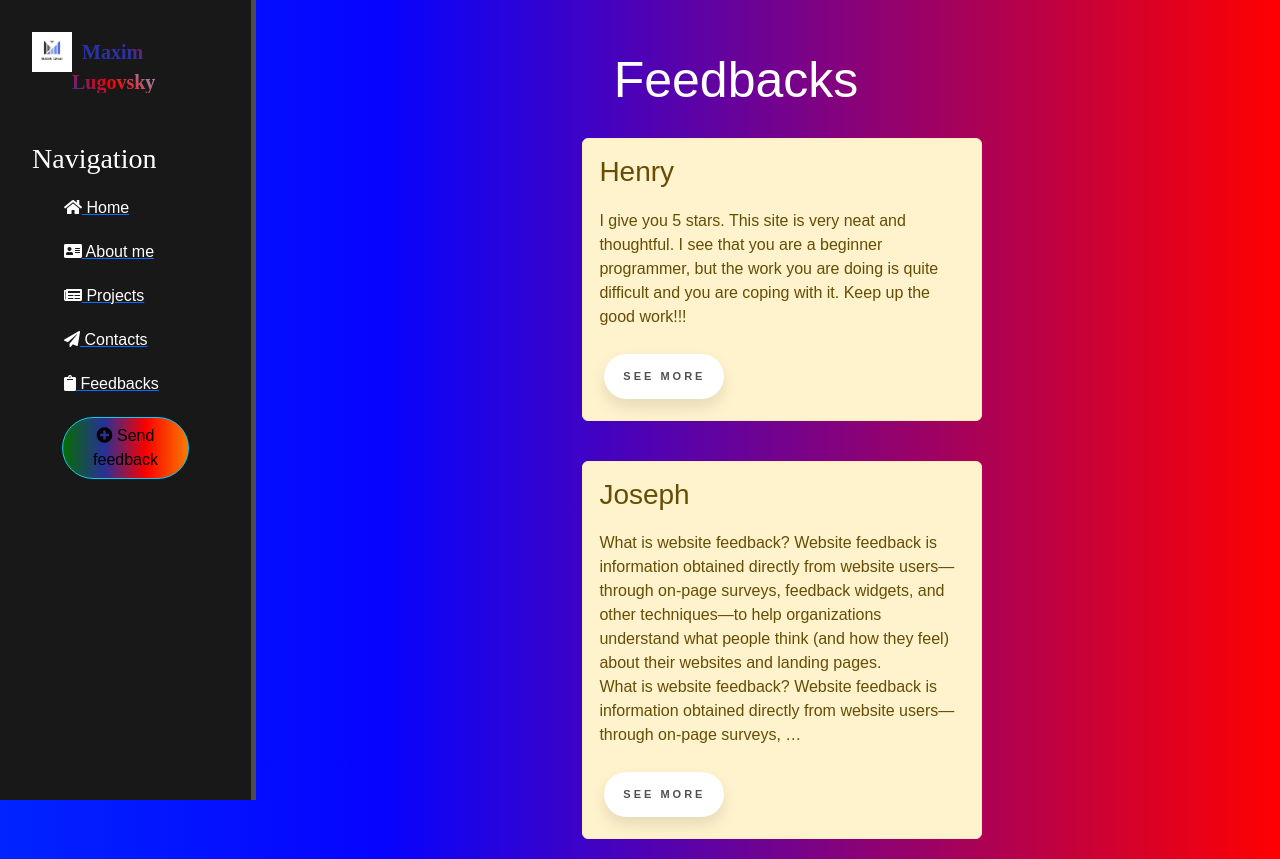
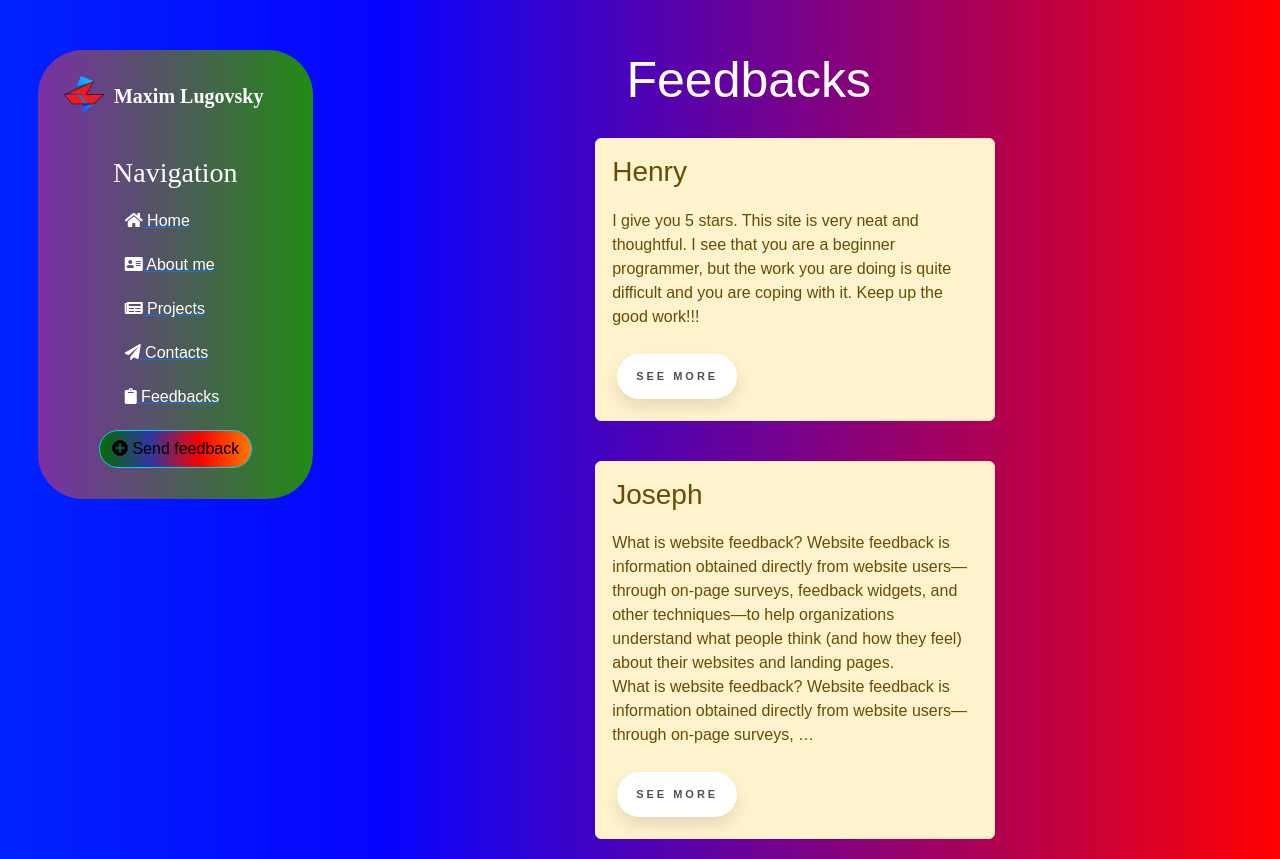
Before and after one commit to MaxLugas/LugasSite, a Django app: page /feedback/ in a window 1280 px wide. Run offline with Django 4.2, Linux system fonts and the light colour scheme; data comes from the database, SQL or seed files in the repository; some libraries are stand-ins or nearby versions.

Commit message:
fix bugs

```diff
--- a/LugasSite/main/static/main/css/main.css
+++ b/LugasSite/main/static/main/css/main.css
@@ -5,13 +5,15 @@ body {
 }
 
 aside {
+    border-radius: 45px;
+    margin-top: 50px;
+    margin-left: 3%;
     float: left;
-    background: #181818;
-    width: 20%;
-    padding: 2.5%;
-    height: 100vh;
+    background: rgb(255,67,67);
+    background: linear-gradient(90deg, rgba(255,67,67,0.47951680672268904) 0%, rgba(34,139,18,1) 100%);
+    padding: 2%;
+    position: fixed;
     color: #fff;
-    border-right: 5px solid #4d4d4d;
 }
 
 aside img {
@@ -22,10 +24,7 @@ aside img {
 aside .logo {
     font-size: 20px;
     font-family: 'Times New Roman', sans-serif;
-    background: linear-gradient(45deg, #2a33a5 33%, #fa0000 67%, #8AA9D6);
-    -webkit-background-clip: text;
-    -webkit-text-fill-color: transparent;
-    color: #2a33a5;
+    color: #fff;
     margin-left: 10px;
     font-weight: bold;
     position: relative;
@@ -36,6 +35,7 @@ aside h3 {
     font-family: 'Times New Roman', sans-serif;
     margin-top: 50px;
     font-size: 28px;
+    margin-left: 22%;
 }
 
 aside ul {list-style: none}
@@ -44,6 +44,7 @@ aside ul li {
     color: #fff;
     display: block;
     margin-top: 20px;
+    margin-left: 15%;
     transition: transform .6s ease;
 }
 
@@ -61,6 +62,7 @@ main .features {
     float: left;
     color: #fff;
     margin-top: 50px;
+    margin-left: 21%;
     text-align: center;
     width: 75%;
 }
@@ -160,7 +162,7 @@ form {
 
 .btn-info {
     text-decoration: none;
-    margin: 5px 30px;
+    margin: 5px 35px;
     display: inline-block;
     transition: transform .6s ease;
     border-radius: 45px;
--- a/LugasSite/main/templates/main/layout.html
+++ b/LugasSite/main/templates/main/layout.html
@@ -13,7 +13,7 @@
 </head>
 <body>
     <aside>
-        <img src="{% static 'main/img/logo.png' %}" alt="Logo">
+        <img src="{% static 'main/img/LUGAS.png' %}" alt="Logo">
         <span class="logo">Maxim Lugovsky</span>
         <h3>Navigation</h3>
         <ul>
```
Also changed, not shown: LugasSite/main/static/main/img/LUGAS.png (added), LugasSite/main/static/main/img/LetterL.jpg (deleted), LugasSite/main/static/main/img/logo.png (deleted).
